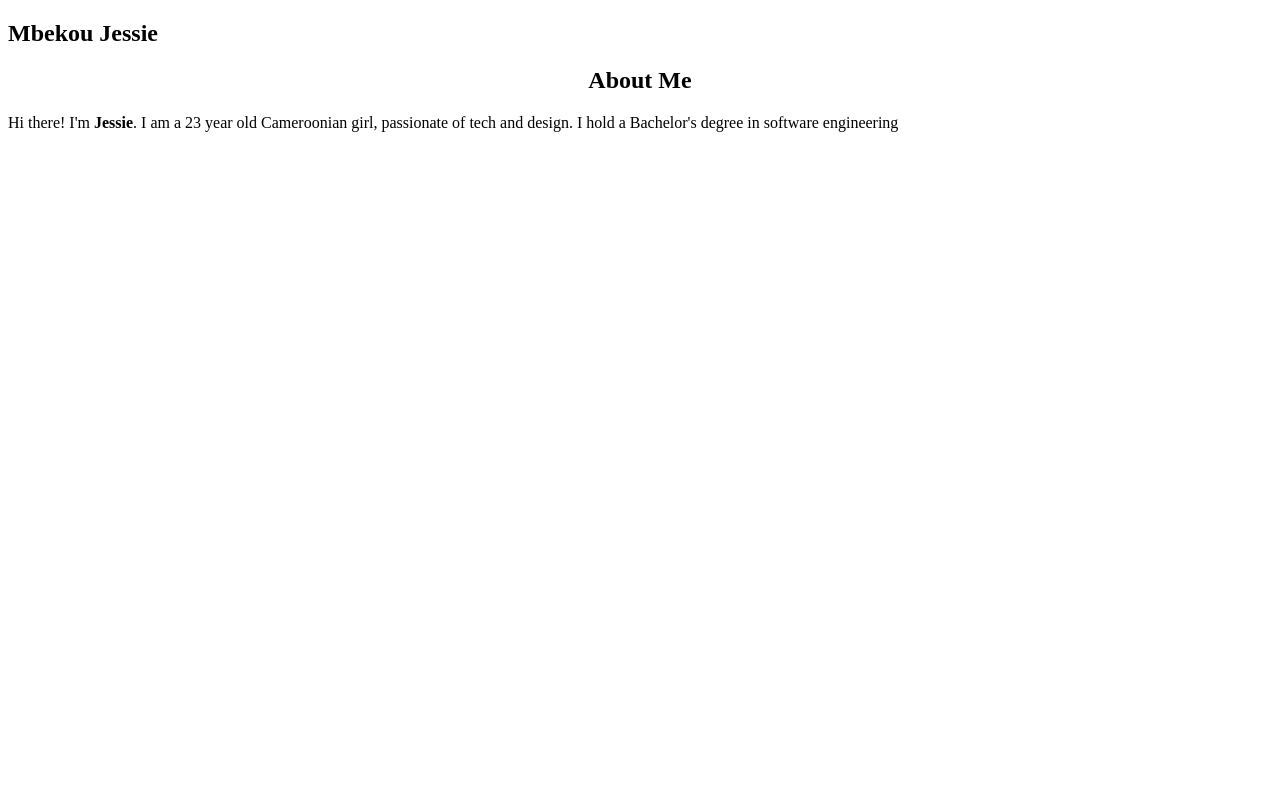
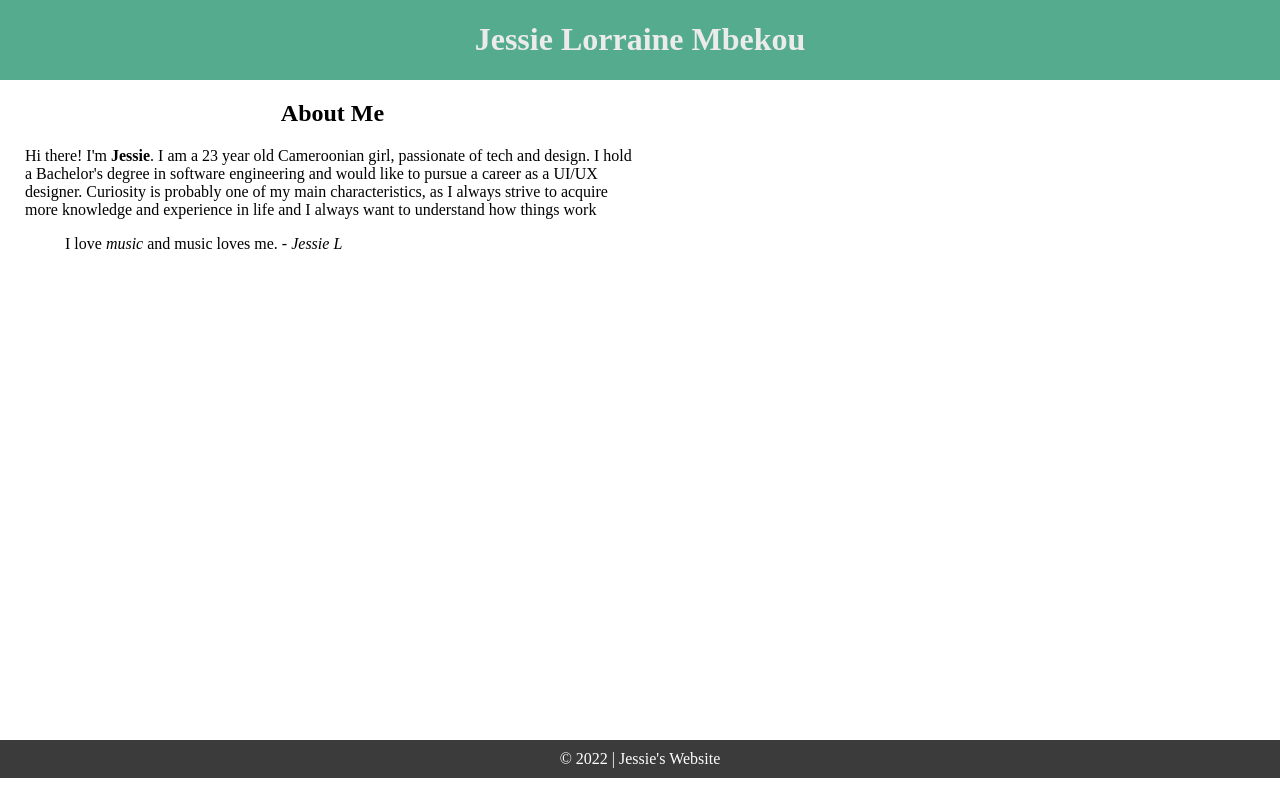
Before and after one commit to JessieMbekou/html-assignment, a plain HTML site: page index.html in a window 1280 px wide. Drawn offline with Linux system fonts and the light colour scheme.

Commit message:
Adds styles

```diff
--- a/index.html
+++ b/index.html
@@ -8,17 +8,31 @@
     <title>Jessie Mbekou</title>
 </head>
 <body>
-    <header>
-        <nav>
-            <h1>Mbekou Jessie</h1>
-        </nav>
+    <header class="">
+        <div class="container center">
+            <h1>Jessie Lorraine Mbekou</h1>
+        </div>
     </header>
     <main class="container">
-        <article>
-            <h2 class="center">About Me</h2>
-            <p>Hi there! I'm <strong>Jessie</strong>. I am a 23 year old Cameroonian girl, passionate of tech and design.
-                I hold a Bachelor's degree in software engineering </p>
-        </article>
+        <div class="row">
+            <article class="column">
+                <h2 class="center">About Me</h2>
+                <p>Hi there! I'm <strong>Jessie</strong>. I am a 23 year old Cameroonian girl, passionate of tech and design.
+                    I hold a Bachelor's degree in software engineering and would like to pursue a career as a UI/UX designer.
+                    Curiosity is probably one of my main characteristics, as I always strive to acquire more knowledge and experience
+                    in life and I always want to understand how things work </p>
+                <p></p>
+                <blockquote>
+                    I love <em>music</em> and music loves me. - <cite>Jessie L</cite>
+                </blockquote>
+            </article>
+            <div class="column">
+                <img>
+            </div>
+        </div>
     </main>
+    <footer class="center">
+         &copy; 2022 | Jessie's Website
+    </footer>
 </body>
 </html>
--- a/style.css
+++ b/style.css
@@ -1,4 +1,40 @@
+body{
+    margin: 0;
+}
+
+main{
+    min-height: 80vh;
+}
+
+header{
+    background-color: rgb(85, 171, 142);
+    color: rgb(235, 235, 235);
+}
+
 .center{
     display: flex;
     justify-content: center;
 }
+
+.display-flex{
+    display: flex;
+}
+
+.container{
+    margin: auto 25px;
+    padding: auto 25px;
+}
+
+.row{
+    width: 100%;
+}
+
+.column{
+    width: 50%;
+}
+
+footer{
+    background-color: rgb(59, 59, 59);
+    color: white;
+    padding: 10px 0;
+}
```
